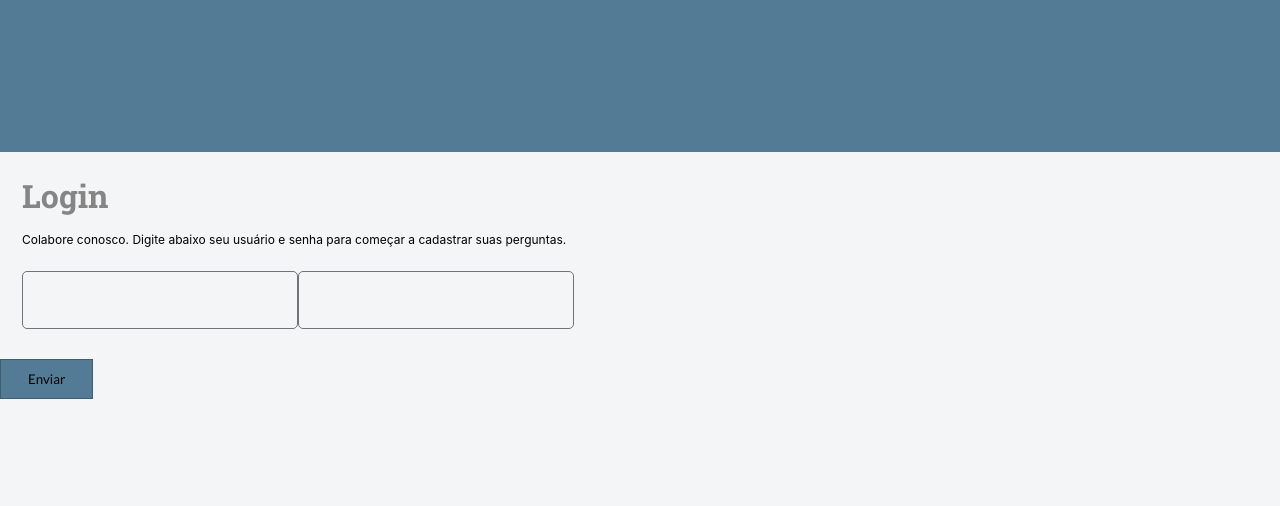
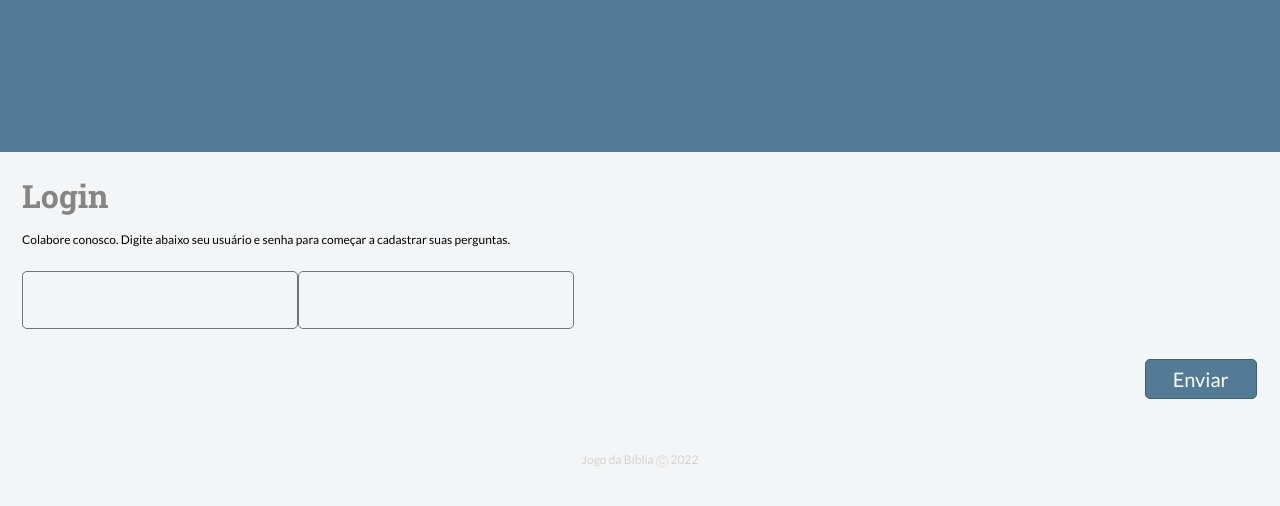
Before and after one commit to Thisistevin/jogodabiblia-1, a React (Create React App) app: page / in a window 1280 px wide. Shown: the top 506 px of the page. Built offline with nearby package versions, Linux system fonts and the light colour scheme.

Commit message:
Estilização alterada

```diff
--- a/src/Components/Button/styles.js
+++ b/src/Components/Button/styles.js
@@ -6,7 +6,11 @@ export const Container = styled.div`
 
 export const ButtonComponent = styled.button`
     background-color: #547B96;
-    padding: 11px 27px;
+    padding: 0px 27px;
+    height: 40px;
     border: solid 1px #3F5C70;
     font-family: "Lato", sans-serif;
+    font-size: 20px;
+    color: white;
+    border-radius: 5px;
 `;
--- a/src/Components/LoginTemplate/styles.js
+++ b/src/Components/LoginTemplate/styles.js
@@ -12,4 +12,5 @@ export const Container = styled.div`
 export const Legenda = styled.p`
   font-size: 12px;
   margin-bottom: 24px;
+  font-family: "Lato", sans-serif;
 `;
--- a/src/Pages/Login/index.jsx
+++ b/src/Pages/Login/index.jsx
@@ -1,5 +1,5 @@
 import React from 'react'
-import  Container from './styles'
+import  Container, { ButtonContainer, JogoDaBibliaLable } from './styles'
 import LoginForm from 'Components/LoginTemplate';
 import Button from 'Components/Button';
 
@@ -8,9 +8,10 @@ export default function Login() {
     <Container>
         <header />
         <LoginForm />
-        <div>
+        <ButtonContainer>
           <Button />
-        </div>
+        </ButtonContainer>
+        <JogoDaBibliaLable>Jogo da Bíblia Ⓒ 2022</JogoDaBibliaLable>
     </Container>
   );
 }
--- a/src/Pages/Login/styles.js
+++ b/src/Pages/Login/styles.js
@@ -19,6 +19,17 @@ export const Space = styled.div`
 `;
 
 
-export const TopBlueBanner = styled.div`
-
+export const ButtonContainer = styled.div`
+    display: flex;
+    justify-content: end;
+    margin-right: 1.46rem;
 `;
+export const JogoDaBibliaLable = styled.div`
+  width: 100vw;
+  display: flex;
+  justify-content: center;
+  font-size: 12px;
+  margin-top: 3.3rem;
+  color: #D2D2D2;
+  font-family: "Lato", sans-serif;
+`;
```
